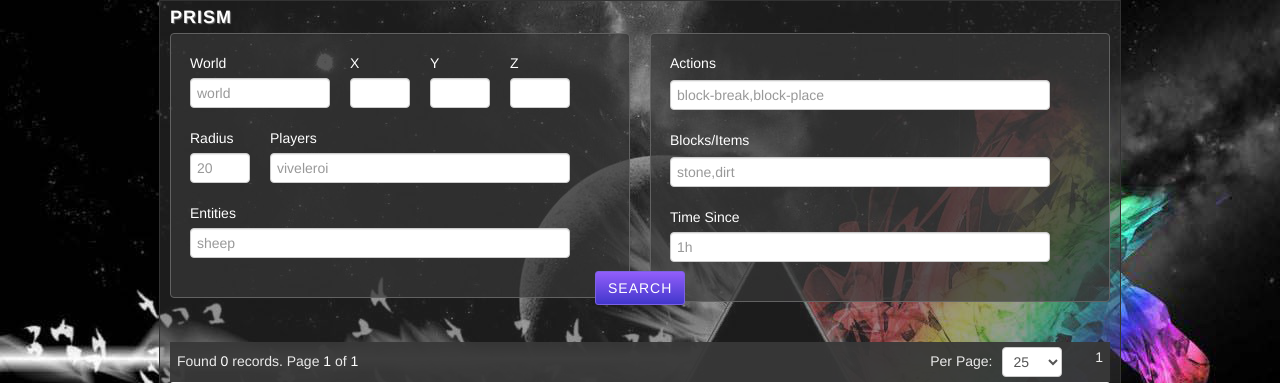
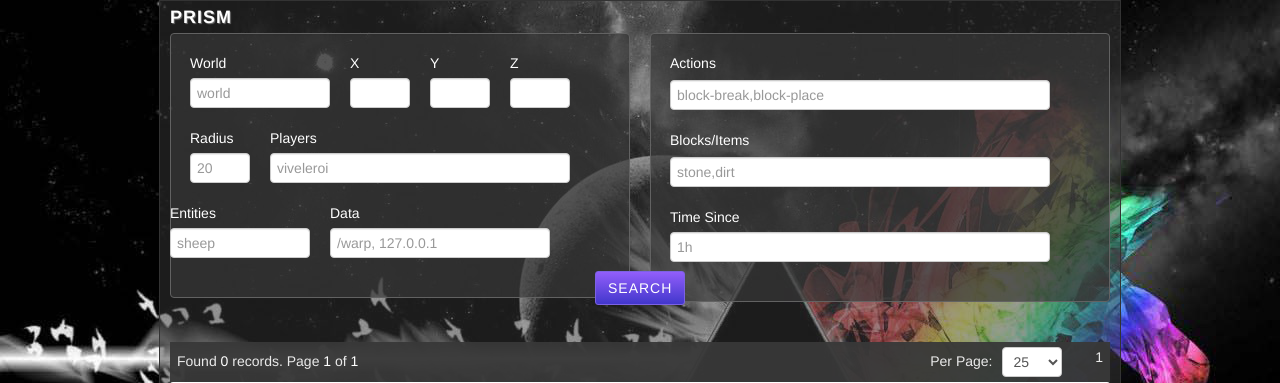
Before and after one commit to selfservice0/Prism-Extras, a PHP site: page / in a window 1280 px wide. Shown: the top 383 px of the page. Run offline with PHP 8.4, Linux system fonts and the light colour scheme; data that the repository does not hold is empty.

Commit message:
Update index.php
Added Data input

```diff
--- a/web-ui/index.php
+++ b/web-ui/index.php
@@ -86,13 +86,20 @@ if(!$peregrine->post->isEmpty('username')){
                                             <input type="text" class="span4" placeholder="viveleroi" id="players" name="players" value="">
                                         </div>
                                     </div>
-                                </div>
-                                <div class="control-group">
+    							<div class="row">
+                                <div class="control-group span2">
                                     <label class="control-label" for="entities">Entities</label>
                                     <div class="controls">
-                                        <input type="text" class="span5" placeholder="sheep" id="entities" name="entities" value="">
+                                        <input type="text" class="span2" placeholder="sheep" id="entities" name="entities" value="">
                                     </div>
                                 </div>
+								<div class="control-group span3">
+                                    <label class="control-label" for="datas">Data</label>
+                                    <div class="controls">
+                                        <input type="text" class="span3" placeholder="/warp, 127.0.0.1" id="datas" name="datas" value="">
+                                    </div>
+                                </div>
+								</div>
                             </div>
                         </fieldset>
                         <fieldset class="span6">
```
